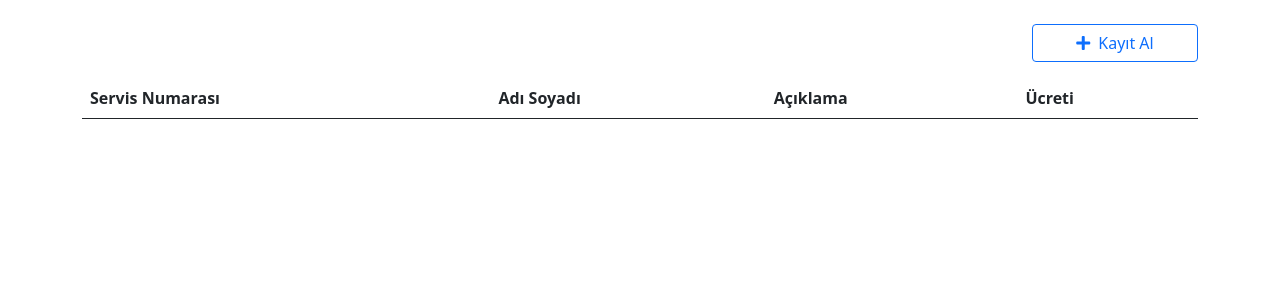
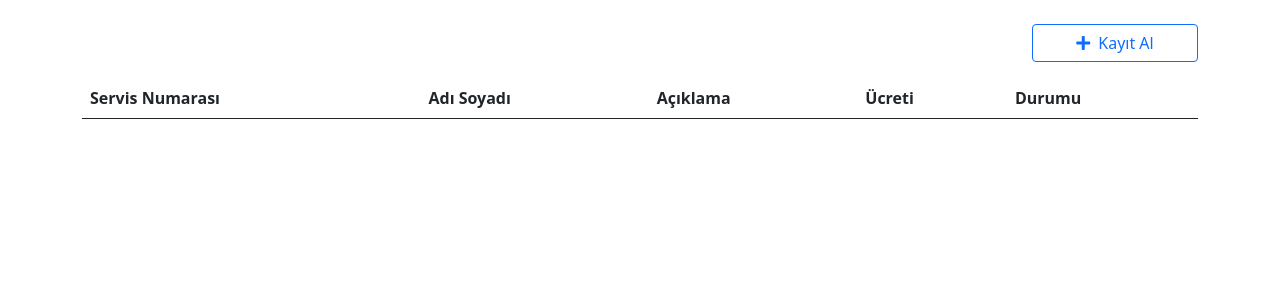
Before and after one commit to aliemresafak/serman, a Django app: page /service/ in a window 1280 px wide. Shown: the part 56-356 px from the top of the page. Run offline with Django 3.2, Linux system fonts and the light colour scheme; data that the repository does not hold is empty.

Commit message:
Add: service status column and value

```diff
--- a/core/templates/service/service_list.html
+++ b/core/templates/service/service_list.html
@@ -15,6 +15,7 @@
           <th scope="col">Adı Soyadı</th>
           <th scope="col">Açıklama</th>
           <th scope="col">Ücreti</th>
+          <th scope="col">Durumu</th>
         </tr>
       </thead>
       <tbody>
@@ -25,6 +26,7 @@
           {{ service.user.name }} {{ service.user.surname }}</th>
           <th>{{ service.information }}</th>
           <th>{{ service.price.price }} TL</th>
+          <th>{{ service.status }} </th>
         </tr>
         {% endfor %}
       </tbody>
```
